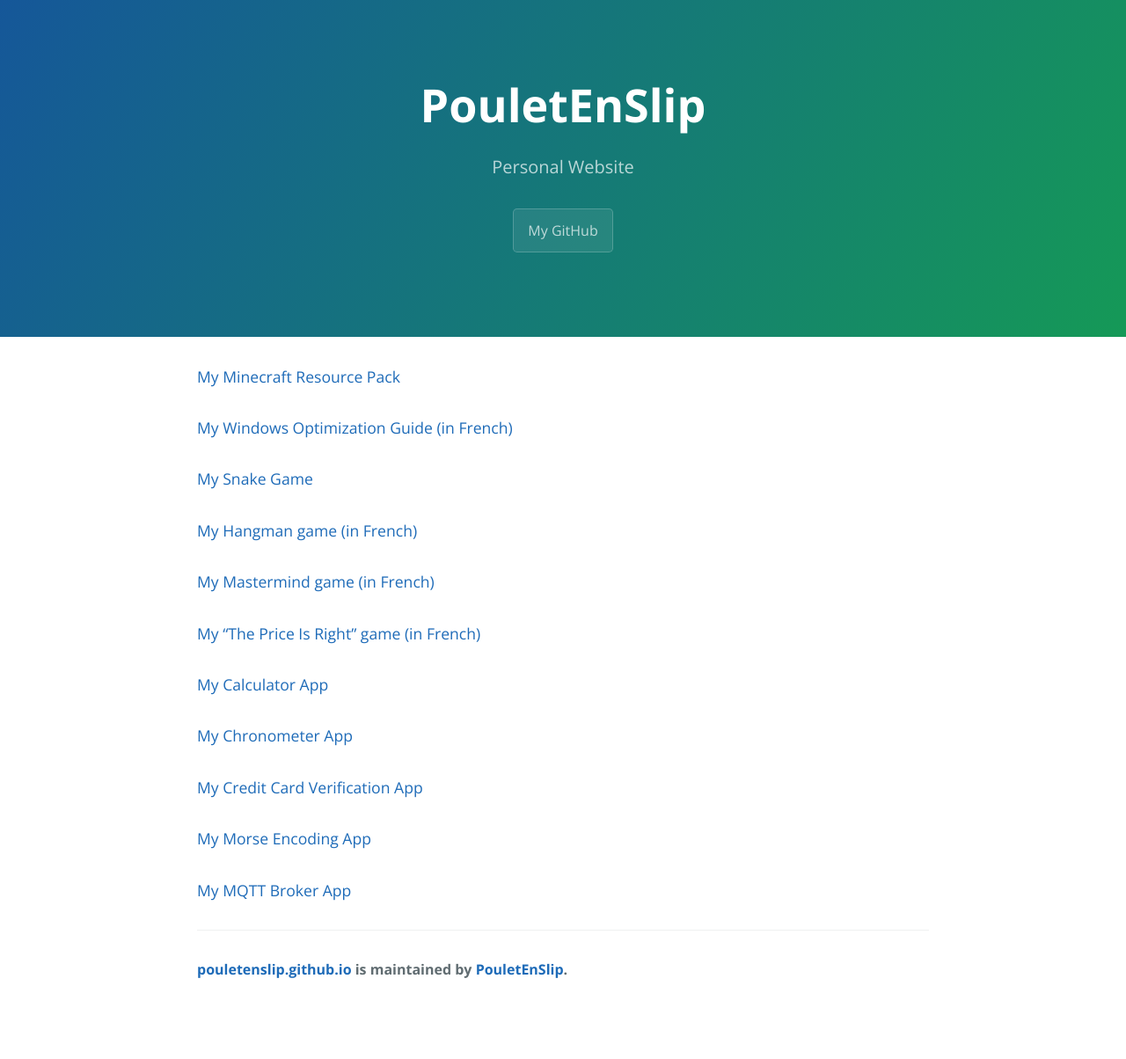
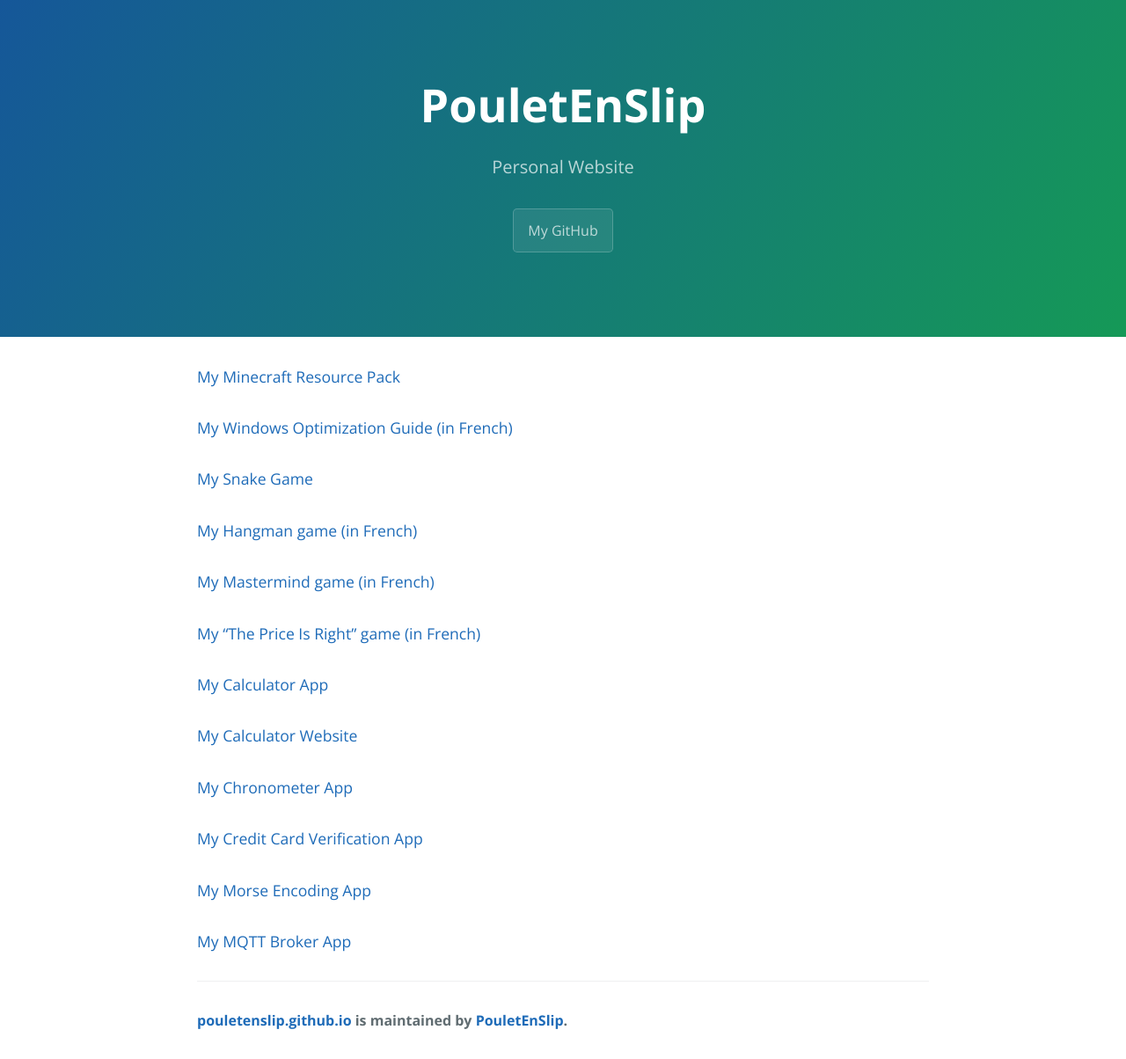
Before and after one commit to PouletEnSlip/pouletenslip.github.io, a Jekyll site: the page built from index.md, in a window 1280 px wide. Shown: the whole page at 88% size. Built offline with Jekyll 4.4.1, drawn with Linux system fonts in a browser that asks for light colours; comment, search, counter and statistics services are not loaded; before the commit the page ends 1146 px from its top, so only the background shows below that.

Commit message:
Update index.md

```diff
--- a/index.md
+++ b/index.md
@@ -9,6 +9,7 @@ layout: default
 #### [My Mastermind game (in French)](https://github.com/PouletEnSlip/Mastermind)
 #### [My "The Price Is Right" game (in French)](https://github.com/PouletEnSlip/ThePriceIsRight)
 #### [My Calculator App](https://github.com/PouletEnSlip/Calculator)
+#### [My Calculator Website](pages/calculator/)
 #### [My Chronometer App](https://github.com/PouletEnSlip/Chronometer)
 #### [My Credit Card Verification App](https://github.com/PouletEnSlip/CreditCardVerification)
 #### [My Morse Encoding App](https://github.com/PouletEnSlip/Morse)
```
